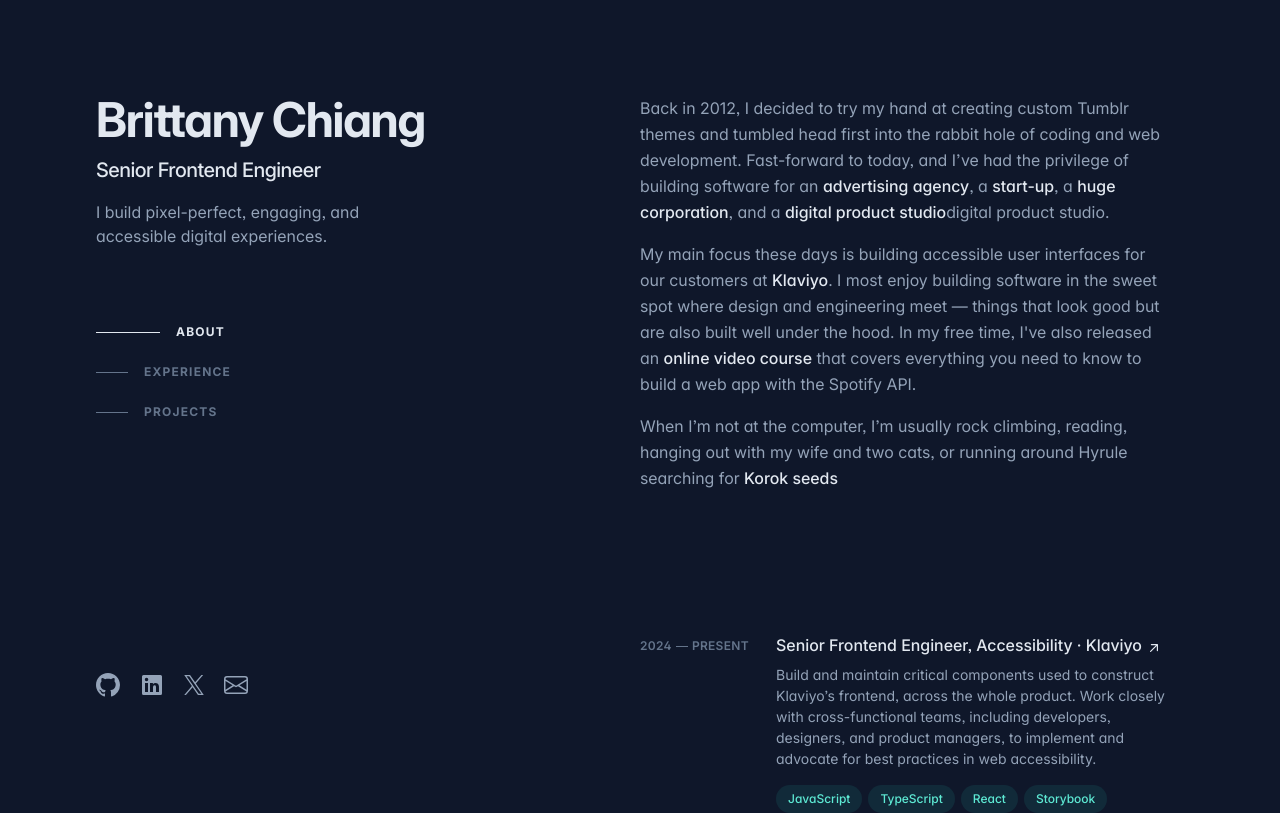
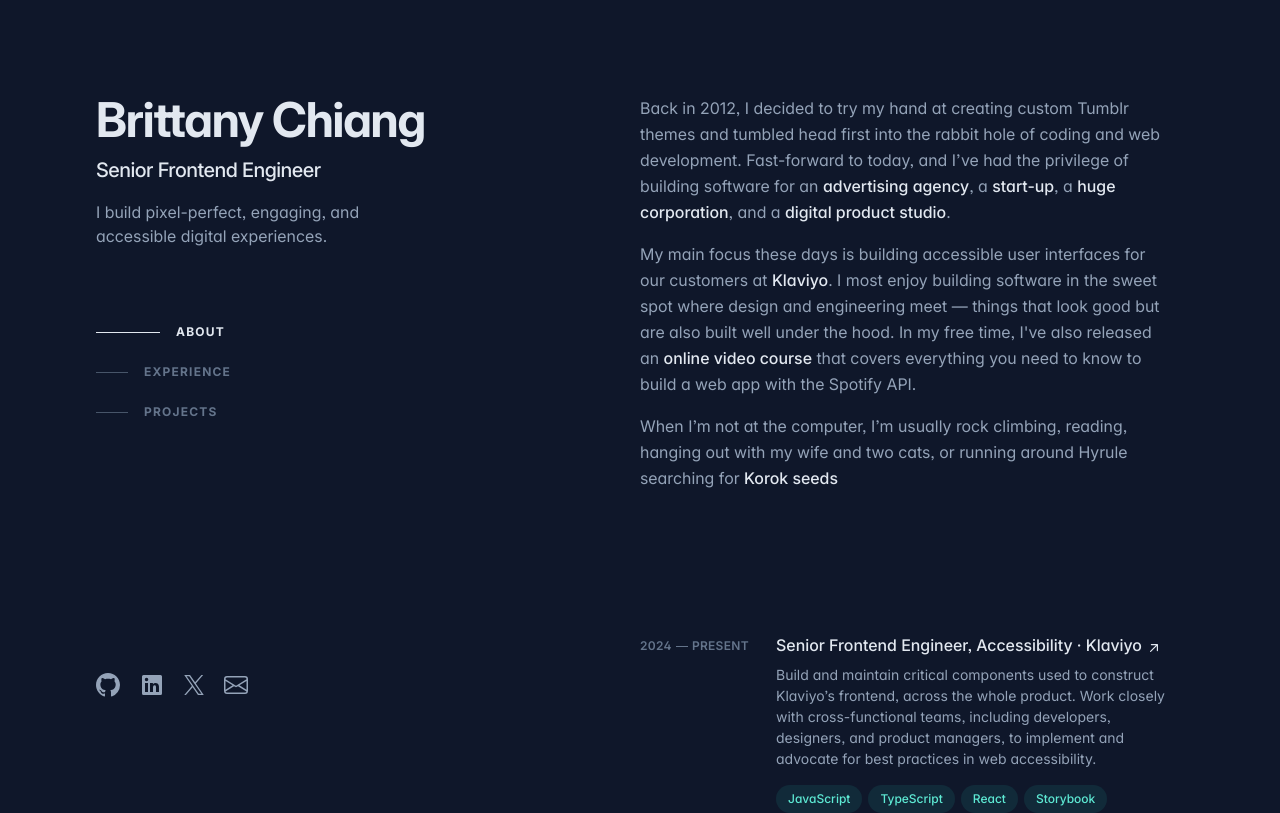
Before and after one commit to kfahad5607/personal-website, a Next.js app: page / in a window 1280 px wide. Shown: the top 813 px of the page. Built offline with nearby package versions, Linux system fonts and the light colour scheme.

Commit message:
Accessibilty and semantic tags

```diff
--- a/app/archive/page.tsx
+++ b/app/archive/page.tsx
@@ -654,7 +654,7 @@
     return (
         <div className="lg:py-24">
             <header>
-                <Link href="/" className='group inline-flex items-center leading-tight font-semibold text-teal-300 mb-2' rel="noreferrer noopener" aria-label=''>
+                <Link href="/" className='group inline-flex items-center leading-tight font-semibold text-teal-300 mb-2'>
                     <span className='inline-block mr-1 transition-transform group-hover:-translate-x-2 motion-reduce:transition-none'>
                         <ArrowIcon direction='left' />
                     </span>
--- a/app/page.tsx
+++ b/app/page.tsx
@@ -30,8 +30,6 @@
   const [currentSection, setCurrentSection] = useState<string>("about");
 
   useEffect(() => {
-    console.log("Mounted ", aboutRef.current, experienceRef.current, projectsRef.current);
-
     const observer = new IntersectionObserver(
       (entries) => {
         let _currentSection = '';
@@ -54,8 +52,6 @@
     observer.observe(projectsRef.current!);
 
     return () => {
-      console.log("unmounted ", aboutRef.current, experienceRef.current, projectsRef.current);
-
       if (aboutRef.current)
         observer.unobserve(aboutRef.current);
 
@@ -97,7 +93,7 @@
                     className={`group flex items-center gap-x-4 py-3 outline-none ${currentSection === section.label ? "active" : ""
                       }`}
                   >
-                    <span className="transition-all h-px w-8 bg-slate-500 group-[.active]:w-16 group-[.active]:bg-slate-200 group-hover:w-16 group-hover:bg-slate-200 group-focus-visible:bg-slate-200 group-focus-visible:w-16"></span>
+                    <span className="transition-all h-px w-8 bg-slate-600 group-[.active]:w-16 group-[.active]:bg-slate-200 group-hover:w-16 group-hover:bg-slate-200 group-focus-visible:bg-slate-200 group-focus-visible:w-16"></span>
                     <span className="transition-colors uppercase text-xs text-slate-500 font-bold tracking-widest group-[.active]:text-slate-200 group-hover:text-slate-200 group-focus-visible:text-slate-200">
                       {section.label}
                     </span>
--- a/components/AboutSection.tsx
+++ b/components/AboutSection.tsx
@@ -13,7 +13,7 @@
         </div>
         <div>
             <p className="mb-4">
-                Back in 2012, I decided to try my hand at creating custom Tumblr themes and tumbled head first into the rabbit hole of coding and web development. Fast-forward to today, and I’ve had the privilege of building software for an <TextLink href='https://us.mullenlowe.com/' label='advertising agency' ariaLabel='advertising agency (opens in a new tab)' className='text-slate-200' />, a <TextLink href='https://starry.com/' label='start-up' ariaLabel='start-up (opens in a new tab)' className='text-slate-200' />, a <TextLink href='https://www.apple.com/apple-music/' label='huge corporation' ariaLabel='huge corporation (opens in a new tab)' className='text-slate-200' />, and a <TextLink href='https://upstatement.com/' label='digital product studio' ariaLabel='digital product studio (opens in a new tab)' className='text-slate-200' />digital product studio.
+                Back in 2012, I decided to try my hand at creating custom Tumblr themes and tumbled head first into the rabbit hole of coding and web development. Fast-forward to today, and I’ve had the privilege of building software for an <TextLink href='https://us.mullenlowe.com/' label='advertising agency' ariaLabel='advertising agency (opens in a new tab)' className='text-slate-200' />, a <TextLink href='https://starry.com/' label='start-up' ariaLabel='start-up (opens in a new tab)' className='text-slate-200' />, a <TextLink href='https://www.apple.com/apple-music/' label='huge corporation' ariaLabel='huge corporation (opens in a new tab)' className='text-slate-200' />, and a <TextLink href='https://upstatement.com/' label='digital product studio' ariaLabel='digital product studio (opens in a new tab)' className='text-slate-200' />.
             </p>
             <p className="mb-4">My main focus these days is building accessible user interfaces for our customers at <TextLink href='https://www.klaviyo.com/' label='Klaviyo' ariaLabel='Klaviyo (opens in a new tab)' className='text-slate-200' />. I most enjoy building software in the sweet spot where design and engineering meet — things that look good but are also built well under the hood. In my free time, I've also released an <TextLink href='https://www.newline.co/courses/build-a-spotify-connected-app' label='online video course' ariaLabel='online video course (opens in a new tab)' className='text-slate-200' /> that covers everything you need to know to build a web app with the Spotify API.
             </p>
--- a/components/BlogsSections.tsx
+++ b/components/BlogsSections.tsx
@@ -29,7 +29,7 @@
 }
 
 const BlogsSections = ({ className = '' }: Props) => {
-    return <section id="writing" className={className}>
+    return <section id="writing" className={className} aria-label='Blog posts'>
         <div className='bg-slate-900/75 backdrop-blur px-6 py-5 -mx-6 mb-4 sticky top-0 md:-mx-12 md:px-12 lg:sr-only lg:relative lg:px-0 lg:py-0 lg:opacity-0'>
             <h2 className="text-sm font-bold uppercase tracking-widest text-slate-200 lg:sr-only">Writing</h2>
         </div>
--- a/components/ExperienceSection.tsx
+++ b/components/ExperienceSection.tsx
@@ -107,7 +107,7 @@
 }
 
 const ExperienceSection = forwardRef(({ id, className = '' }: Props, ref: React.Ref<HTMLElement>) => {
-    return (<section ref={ref} id={id} className={className} >
+    return (<section ref={ref} id={id} className={className} aria-label='Work experience' >
         <div className='bg-slate-900/75 backdrop-blur px-6 py-5 -mx-6 mb-4 sticky top-0 md:-mx-12 md:px-12 lg:sr-only lg:relative lg:px-0 lg:py-0 lg:opacity-0'>
             <h2 className="text-sm font-bold uppercase tracking-widest text-slate-200 lg:sr-only">Experience</h2>
         </div>
--- a/components/ProjectsSection.tsx
+++ b/components/ProjectsSection.tsx
@@ -76,7 +76,7 @@
 }
 
 const ProjectsSection = forwardRef(({ id, className = '' }: Props, ref: React.Ref<HTMLElement>) => {
-    return <section ref={ref} id={id} className={className}>
+    return <section ref={ref} id={id} className={className} aria-label='Selected projects' >
         <div className='bg-slate-900/75 backdrop-blur px-6 py-5 -mx-6 mb-4 sticky top-0 md:-mx-12 md:px-12 lg:sr-only lg:relative lg:px-0 lg:py-0 lg:opacity-0'>
             <h2 className="text-sm font-bold uppercase tracking-widest text-slate-200 lg:sr-only">Projects</h2>
         </div>
@@ -116,7 +116,7 @@
                 }
             </ul>
             <div className="mt-12">
-                <Link href='/archive' className={`group font-semibold text-slate-200`} rel="noreferrer noopener" aria-label='View Full Project Archive'>
+                <Link href='/archive' className={`group font-semibold text-slate-200`} aria-label='View Full Project Archive'>
                     <span className='border-b border-solid border-transparent pb-px group-hover:border-teal-300 transition motion-reduce:transition-none'>
                         View Full Project Archive
                     </span>
```
